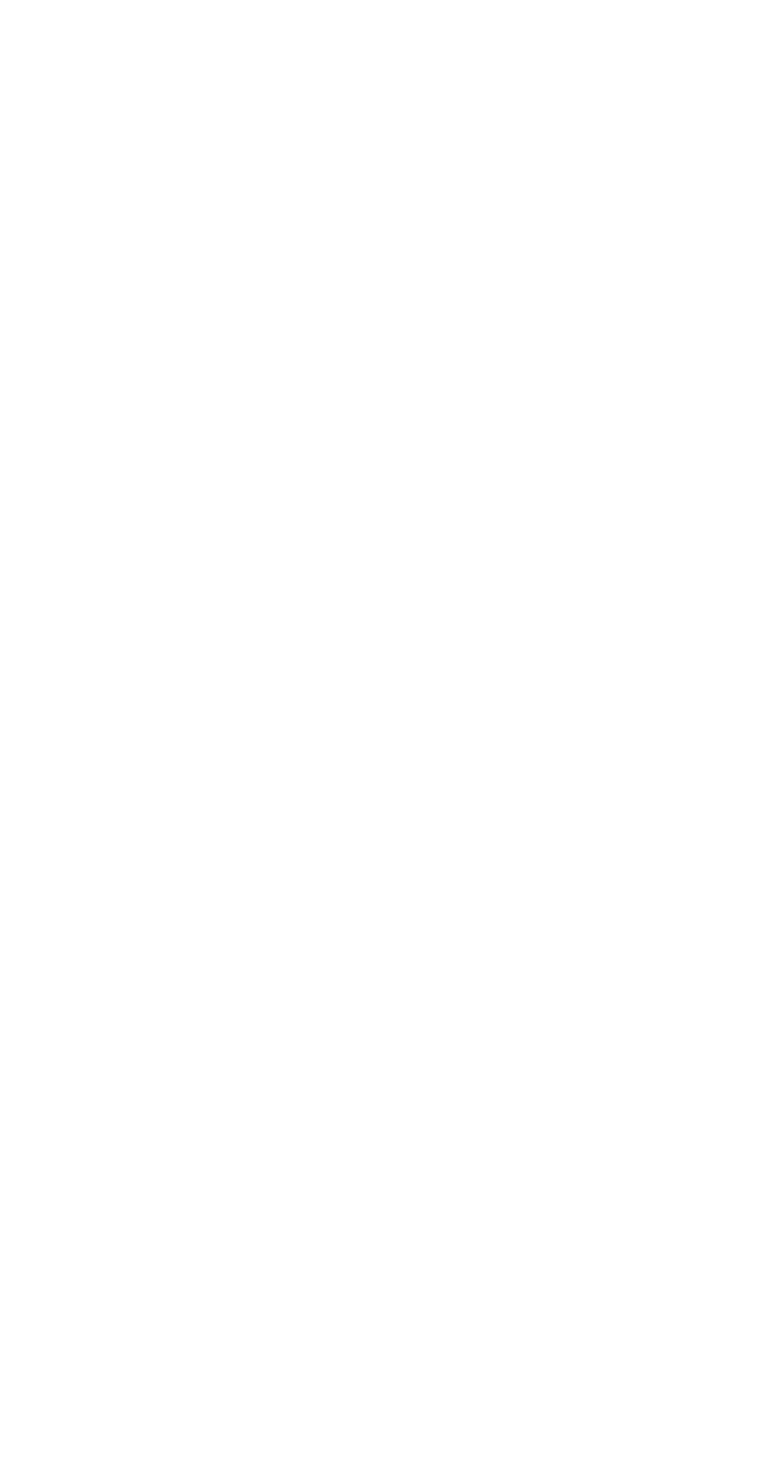
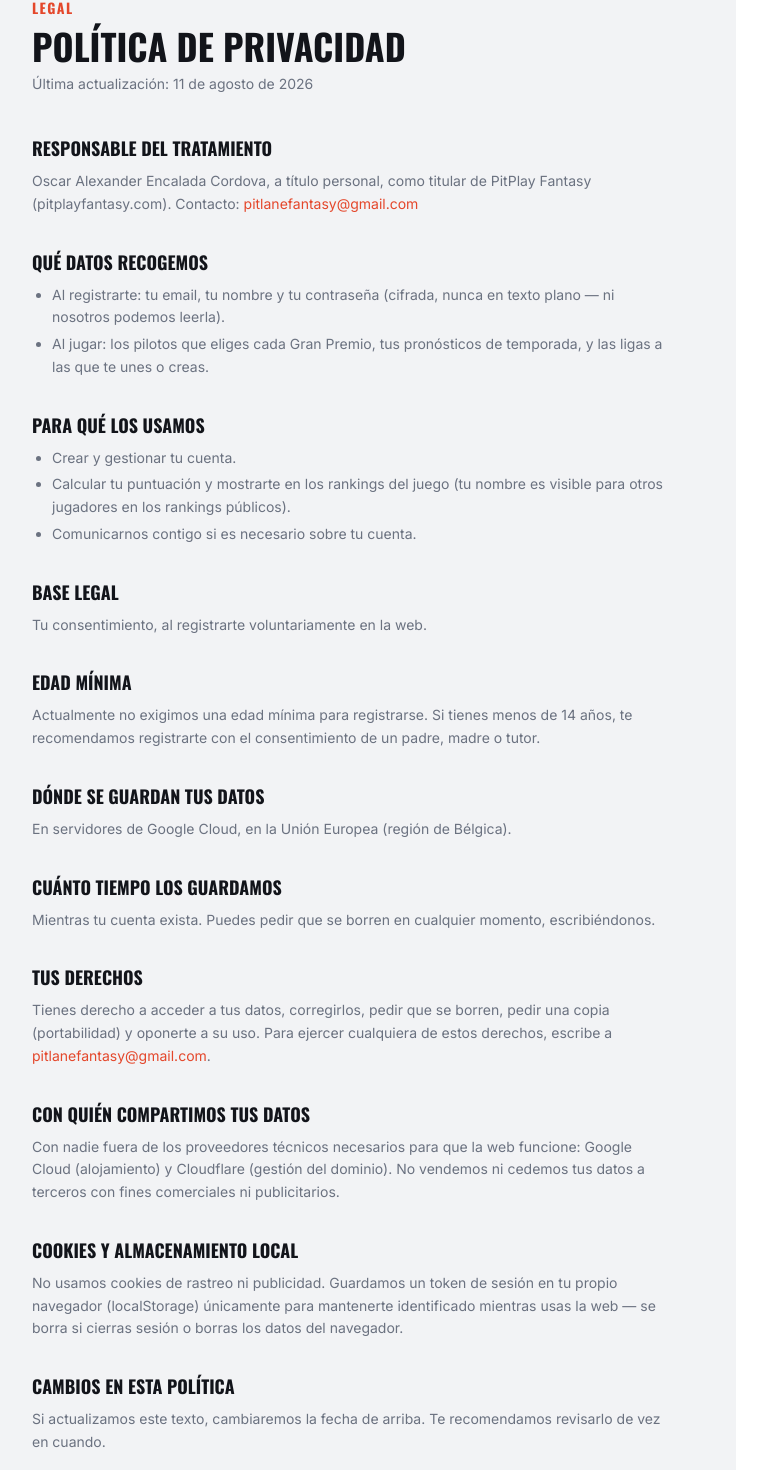
Before and after one commit to pitlanefantasy/pitlane-fantasy, a React (Create React App) app in the folder frontend/: page /privacidad in a window 1280 px wide. Before the commit this address had no page. Shown: the part 119-1589 px from the top of the page, without its empty margins (32-799 px from the left). Before the commit the page ends 800 px from the top, so only its background shows below. Built offline with nearby package versions, Linux system fonts and the light colour scheme.

Commit message:
Añade política de privacidad (RGPD), enlace en el pie de página, desplegado a producción

```diff
--- a/frontend/src/App.js
+++ b/frontend/src/App.js
@@ -11,6 +11,7 @@ import Pronosticos from './pages/Pronosticos';
 import Admin from './pages/Admin';
 import RutaProtegida from './components/RutaProtegida';
 import Reglas from './pages/Reglas';
+import Privacidad from './pages/Privacidad';
 
 function App() {
   return (
@@ -21,6 +22,7 @@ function App() {
           <Route path="/login" element={<Login />} />
           <Route path="/registro" element={<Registro />} />
           <Route path="/reglas" element={<Reglas />} />
+          <Route path="/privacidad" element={<Privacidad />} />
           <Route path="/equipo" element={<RutaProtegida><Equipo /></RutaProtegida>} />
           <Route path="/ranking" element={<RutaProtegida><Ranking /></RutaProtegida>} />
           <Route path="/ligas" element={<RutaProtegida><Ligas /></RutaProtegida>} />
--- a/frontend/src/components/Footer.jsx
+++ b/frontend/src/components/Footer.jsx
@@ -1,7 +1,13 @@
+import { Link } from 'react-router-dom';
+
 export default function Footer() {
   return (
     <footer className="text-center text-pit-muted text-xs py-6 border-t border-pit-muted/20 bg-white">
       PitPlay Fantasy · Temporada 2026
+      {' · '}
+      <Link to="/privacidad" className="hover:text-pit-ink hover:underline">
+        Política de Privacidad
+      </Link>
     </footer>
   );
 }
--- /dev/null
+++ b/frontend/src/pages/Privacidad.jsx
@@ -0,0 +1,88 @@
+export default function Privacidad() {
+  return (
+    <div className="bg-pit-bg min-h-screen px-6 md:px-16 py-12 max-w-3xl">
+      <p className="text-pit-red text-sm font-display font-bold uppercase tracking-widest">Legal</p>
+      <h1 className="font-display font-black text-3xl md:text-4xl text-pit-ink uppercase mt-2">
+        Política de Privacidad
+      </h1>
+      <p className="text-pit-muted text-sm mt-2">Última actualización: 11 de agosto de 2026</p>
+
+      <div className="mt-10 space-y-8 text-sm text-pit-ink leading-relaxed">
+        <section>
+          <h2 className="font-display font-bold text-lg uppercase text-pit-ink mb-2">Responsable del tratamiento</h2>
+          <p className="text-pit-muted">
+            Oscar Alexander Encalada Cordova, a título personal, como titular de PitPlay Fantasy (pitplayfantasy.com).
+            Contacto: <a href="mailto:pitlanefantasy@gmail.com" className="text-pit-red hover:underline">pitlanefantasy@gmail.com</a>
+          </p>
+        </section>
+
+        <section>
+          <h2 className="font-display font-bold text-lg uppercase text-pit-ink mb-2">Qué datos recogemos</h2>
+          <ul className="text-pit-muted list-disc pl-5 space-y-1">
+            <li>Al registrarte: tu email, tu nombre y tu contraseña (cifrada, nunca en texto plano — ni nosotros podemos leerla).</li>
+            <li>Al jugar: los pilotos que eliges cada Gran Premio, tus pronósticos de temporada, y las ligas a las que te unes o creas.</li>
+          </ul>
+        </section>
+
+        <section>
+          <h2 className="font-display font-bold text-lg uppercase text-pit-ink mb-2">Para qué los usamos</h2>
+          <ul className="text-pit-muted list-disc pl-5 space-y-1">
+            <li>Crear y gestionar tu cuenta.</li>
+            <li>Calcular tu puntuación y mostrarte en los rankings del juego (tu nombre es visible para otros jugadores en los rankings públicos).</li>
+            <li>Comunicarnos contigo si es necesario sobre tu cuenta.</li>
+          </ul>
+        </section>
+
+        <section>
+          <h2 className="font-display font-bold text-lg uppercase text-pit-ink mb-2">Base legal</h2>
+          <p className="text-pit-muted">Tu consentimiento, al registrarte voluntariamente en la web.</p>
+        </section>
+
+        <section>
+          <h2 className="font-display font-bold text-lg uppercase text-pit-ink mb-2">Edad mínima</h2>
+          <p className="text-pit-muted">
+            Actualmente no exigimos una edad mínima para registrarse. Si tienes menos de 14 años, te recomendamos registrarte con el consentimiento de un padre, madre o tutor.
+          </p>
+        </section>
+
+        <section>
+          <h2 className="font-display font-bold text-lg uppercase text-pit-ink mb-2">Dónde se guardan tus datos</h2>
+          <p className="text-pit-muted">En servidores de Google Cloud, en la Unión Europea (región de Bélgica).</p>
+        </section>
+
+        <section>
+          <h2 className="font-display font-bold text-lg uppercase text-pit-ink mb-2">Cuánto tiempo los guardamos</h2>
+          <p className="text-pit-muted">Mientras tu cuenta exista. Puedes pedir que se borren en cualquier momento, escribiéndonos.</p>
+        </section>
+
+        <section>
+          <h2 className="font-display font-bold text-lg uppercase text-pit-ink mb-2">Tus derechos</h2>
+          <p className="text-pit-muted">
+            Tienes derecho a acceder a tus datos, corregirlos, pedir que se borren, pedir una copia (portabilidad) y oponerte a su uso.
+            Para ejercer cualquiera de estos derechos, escribe a <a href="mailto:pitlanefantasy@gmail.com" className="text-pit-red hover:underline">pitlanefantasy@gmail.com</a>.
+          </p>
+        </section>
+
+        <section>
+          <h2 className="font-display font-bold text-lg uppercase text-pit-ink mb-2">Con quién compartimos tus datos</h2>
+          <p className="text-pit-muted">
+            Con nadie fuera de los proveedores técnicos necesarios para que la web funcione: Google Cloud (alojamiento) y Cloudflare (gestión del dominio).
+            No vendemos ni cedemos tus datos a terceros con fines comerciales ni publicitarios.
+          </p>
+        </section>
+
+        <section>
+          <h2 className="font-display font-bold text-lg uppercase text-pit-ink mb-2">Cookies y almacenamiento local</h2>
+          <p className="text-pit-muted">
+            No usamos cookies de rastreo ni publicidad. Guardamos un token de sesión en tu propio navegador (localStorage) únicamente para mantenerte identificado mientras usas la web — se borra si cierras sesión o borras los datos del navegador.
+          </p>
+        </section>
+
+        <section>
+          <h2 className="font-display font-bold text-lg uppercase text-pit-ink mb-2">Cambios en esta política</h2>
+          <p className="text-pit-muted">Si actualizamos este texto, cambiaremos la fecha de arriba. Te recomendamos revisarlo de vez en cuando.</p>
+        </section>
+      </div>
+    </div>
+  );
+}
```
Also changed, not shown: 1 other file (tests, documents, lock files or other folders).
